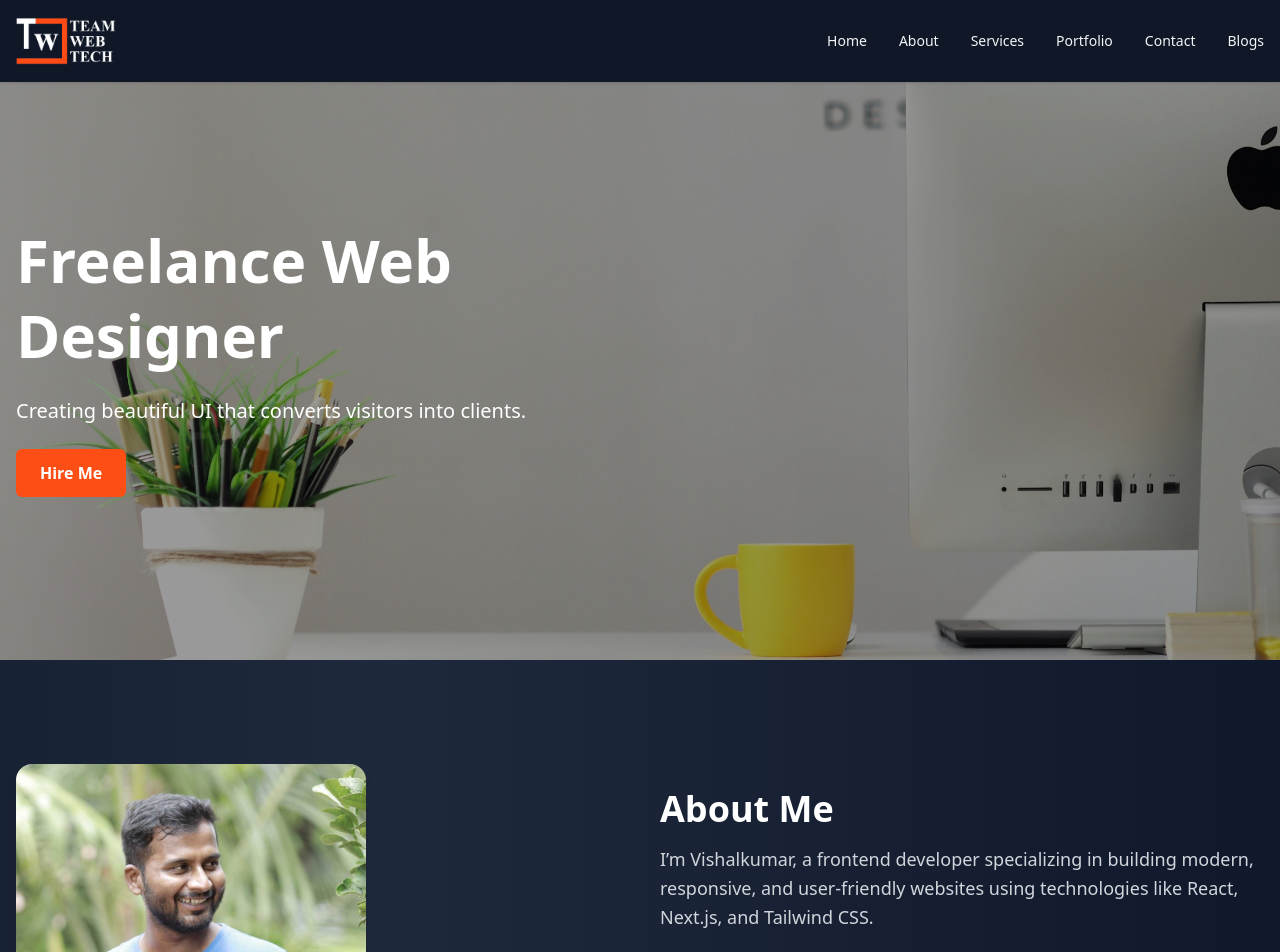
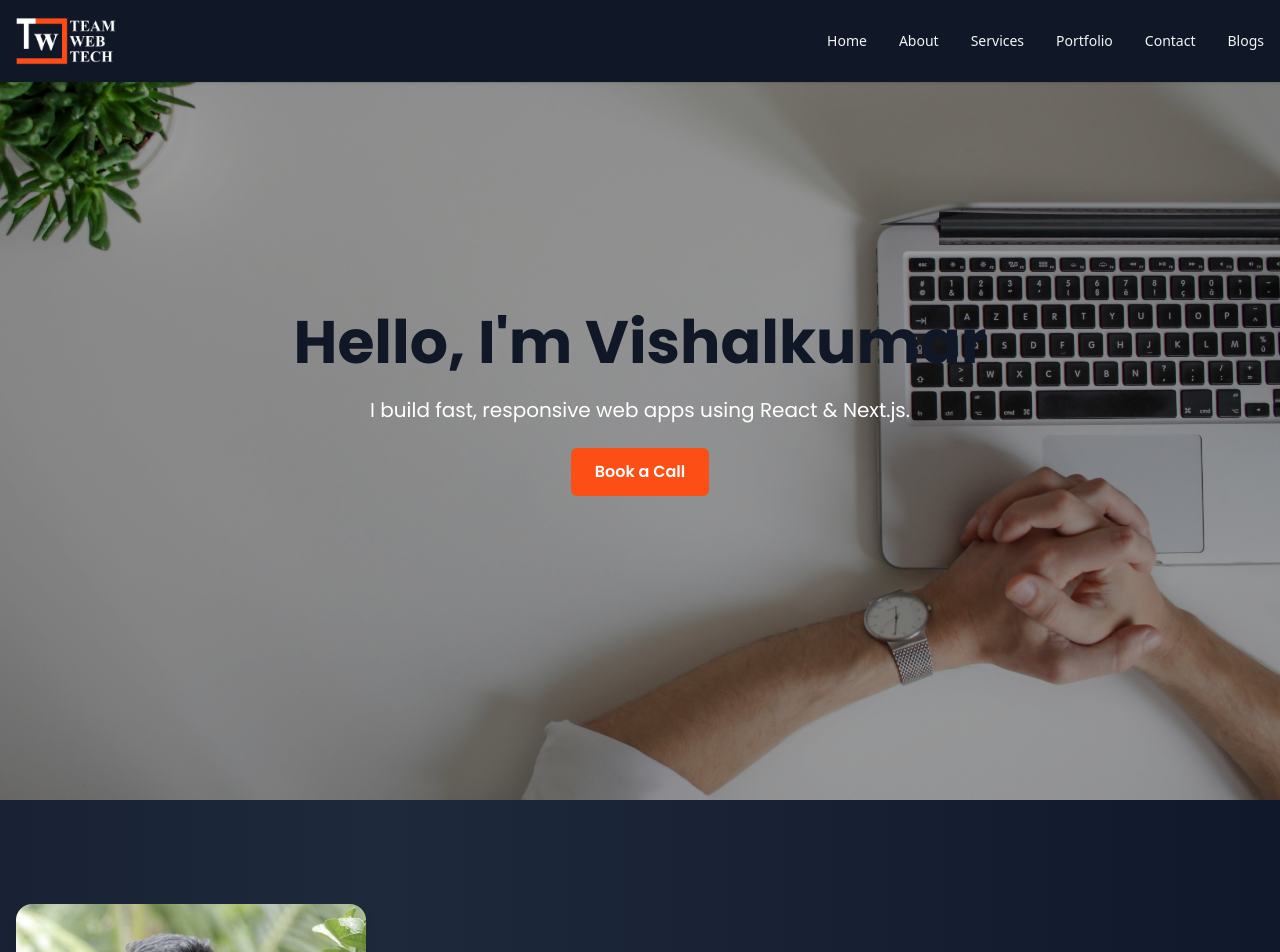
Before and after one commit to vishalskv/TheWebTech, a Next.js app: page / in a window 1280 px wide. Shown: the top 952 px of the page. Built offline with nearby package versions, Linux system fonts and the light colour scheme.

Commit message:
about us section added

```diff
--- a/src/app/Components/AboutUs/index.tsx
+++ b/src/app/Components/AboutUs/index.tsx
@@ -1,6 +1,6 @@
 "use client";
 import Image from "next/image";
-import Link from "next/link";
+
 import { motion } from "framer-motion";
 import Colors from "@/app/Constant/colors";
 export default function AboutSection() {
@@ -66,8 +66,11 @@ export default function AboutSection() {
                 transition={{ duration: 0.7, ease: "easeOut", delay: 0.2 }}
                 viewport={{ once: true }}
               >
-                <h2 className="text-3xl md:text-4xl font-bold text-white mb-4">
-                  About Me
+                <h2
+                  className="text-3xl md:text-4xl font-bold text-white mb-4"
+                  style={{ color: Colors?.white }}
+                >
+                  {member.name}
                 </h2>
                 <p className="text-gray-300 text-base md:text-lg mb-4 leading-relaxed">
                   {member.description1}
@@ -75,13 +78,13 @@ export default function AboutSection() {
                 <p className="text-gray-400 text-base md:text-lg mb-6 leading-relaxed">
                   {member.description2}
                 </p>
-                <Link
+                {/* <Link
                   href="/contact"
                   style={{ backgroundColor: Colors?.primary }}
                   className={`inline-block text-white px-6 py-3 rounded-md font-semibold hover:bg-blue-700 transition`}
                 >
                   Contact Me
-                </Link>
+                </Link> */}
               </motion.div>
             </>
           ) : (
@@ -92,8 +95,11 @@ export default function AboutSection() {
                 transition={{ duration: 0.7, ease: "easeOut", delay: 0.2 }}
                 viewport={{ once: true }}
               >
-                <h2 className="text-3xl md:text-4xl font-bold text-white mb-4">
-                  About Me
+                <h2
+                  style={{ color: Colors?.white }}
+                  className="text-3xl md:text-4xl font-bold text-white mb-4"
+                >
+                  {member.name}
                 </h2>
                 <p className="text-gray-300 text-base md:text-lg mb-4 leading-relaxed">
                   {member.description1}
@@ -101,12 +107,13 @@ export default function AboutSection() {
                 <p className="text-gray-400 text-base md:text-lg mb-6 leading-relaxed">
                   {member.description2}
                 </p>
-                <Link
+                {/* <Link
+                  style={{ backgroundColor: Colors?.primary }}
                   href="/contact"
                   className={`inline-block bg-[${Colors?.primary}] text-white px-6 py-3 rounded-md font-semibold hover:bg-blue-700 transition`}
                 >
                   Contact Me
-                </Link>
+                </Link> */}
               </motion.div>
 
               <motion.div
--- a/src/app/Components/Banner/index.tsx
+++ b/src/app/Components/Banner/index.tsx
@@ -1,86 +1,101 @@
 "use client";
-import { useState, useEffect } from "react";
-import { motion } from "framer-motion";
+import { useEffect, useState } from "react";
+import { motion, AnimatePresence } from "framer-motion";
 import { InlineWidget } from "react-calendly";
 import Colors from "@/app/Constant/colors";
+
+export default function HeroSection() {
+  const [isOpen, setIsOpen] = useState(false);
+
   const slides = [
     {
       image: "/images/banner-1.jpg",
-    heading: "I’m Vishalkumar, a Web Developer",
-    subtext: "I build fast and responsive websites for businesses.",
+      title: "Hello, I'm Vishalkumar",
+      description: "I build fast, responsive web apps using React & Next.js.",
     },
     {
       image: "/images/banner-2.jpg",
-    heading: "Freelance Web Designer",
-    subtext: "Creating beautiful UI that converts visitors into clients.",
+      title: "Creative Web Developer",
+      description: "Delivering clean, scalable, and modern UI solutions.",
     },
     {
       image: "/images/photo.avif",
-    heading: "React.js & Next.js Expert",
-    subtext: "Modern frontend solutions for growing startups.",
+      title: "Build with Performance",
+      description: "Optimized user experience with fast-loading interfaces.",
     },
   ];
 
-export default function HeroSection() {
-  const [current, setCurrent] = useState(0);
-  const [isOpen, setIsOpen] = useState(false);
-  // Auto-rotate every 5 seconds
+  const [bgIndex, setBgIndex] = useState(0);
+
   useEffect(() => {
-    const timer = setInterval(() => {
-      setCurrent((prev) => (prev + 1) % slides.length);
-    }, 5000);
-    return () => clearInterval(timer);
+    const interval = setInterval(() => {
+      setBgIndex((prev) => (prev + 1) % slides.length);
+    }, 8000); // every 8 seconds
+    return () => clearInterval(interval);
   }, []);
 
-  const slide = slides[current];
+  return (
+    <section className="relative w-full min-h-screen flex items-center justify-center overflow-hidden text-white">
+      {/* Background Images */}
+      {slides.map((slide, i) => (
+        <div
+          key={i}
+          className={`absolute inset-0 bg-cover bg-center transition-opacity duration-1000 ease-in-out z-[-2] ${
+            i === bgIndex ? "opacity-100" : "opacity-0"
+          }`}
+          style={{ backgroundImage: `url(${slide.image})` }}
+        />
+      ))}
 
-  return (
-    <section
-      className="w-full bg-cover bg-center bg-no-repeat min-h-[600px] flex items-center transition-all duration-1000 mt-[60px]"
-      style={{
-        backgroundImage: `url(${slide.image})`,
-      }}
+      {/* Overlay */}
+      <div className="absolute inset-0 bg-black/40 z-[-1]" />
+
+      {/* Slide Content */}
+      <div className="relative text-center z-10 px-6 max-w-3xl">
+        <AnimatePresence mode="wait">
+          <motion.div
+            key={bgIndex}
+            initial={{ opacity: 0, y: 20 }}
+            animate={{ opacity: 1, y: 0 }}
+            exit={{ opacity: 0, y: -20 }}
+            transition={{ duration: 0.8 }}
           >
-      {/* Dark overlay */}
-      <div className="w-full min-h-[600px] bg-black/40 flex items-center">
-        <div className="max-w-7xl mx-auto px-4 w-full">
-          <motion.div
-            key={current} // triggers animation on change
-            className={`text-[${Colors?.white}] max-w-2xl`}
-            initial={{ opacity: 0, y: 40 }}
-            animate={{ opacity: 1, y: 0 }}
-            transition={{ duration: 0.8, ease: "easeOut" }}
+            <h1 className="text-4xl md:text-6xl font-bold leading-tight mb-4">
+              <span
+                style={{ color: Colors?.secondary }}
+                className={`text-[${Colors?.primary}]`}
               >
-            <h1 className="text-4xl md:text-6xl font-bold mb-6 leading-tight">
-              {slide.heading}
+                {slides[bgIndex].title}
+              </span>
             </h1>
-            <p className={`text-lg md:text-xl mb-6 text-[${Colors?.white}]`}>
-              {slide.subtext}
+            <p className="text-lg md:text-xl mb-6">
+              {slides[bgIndex].description}
             </p>
-            <button
+            <motion.button
               style={{ backgroundColor: Colors?.primary }}
               onClick={() => setIsOpen(true)}
-              className={`cursor-pointer inline-block  text-[${Colors?.white}] px-6 py-3 rounded-md font-semibold hover:bg-blue-700 transition`}
+              whileHover={{ scale: 1.05 }}
+              whileTap={{ scale: 0.95 }}
+              className="text-white px-6 py-3 rounded-md font-semibold hover:bg-opacity-80 transition"
             >
-              Hire Me
-            </button>
+              Book a Call
+            </motion.button>
           </motion.div>
+        </AnimatePresence>
       </div>
-      </div>
+
+      {/* Calendly Modal */}
       {isOpen && (
         <div className="fixed inset-0 bg-black/70 z-50 flex items-center justify-center p-4">
           <div className="bg-gray-900 rounded-xl shadow-lg w-full max-w-3xl relative overflow-hidden">
-            {/* Close Button */}
             <button
               onClick={() => setIsOpen(false)}
               className="absolute top-2 right-2 text-white text-xl font-bold hover:text-red-500 transition"
             >
               &times;
             </button>
-
-            {/* Calendly Inline Widget */}
             <InlineWidget
-              url="https://calendly.com/vishal-skv-21" // change this
+              url="https://calendly.com/vishal-skv-21"
               styles={{ height: "600px" }}
             />
           </div>
--- a/src/app/Constant/colors.tsx
+++ b/src/app/Constant/colors.tsx
@@ -1,5 +1,6 @@
 const colors = {
   primary: "rgb(253,78,21)",
+  secondary: "rgb(16 24 40)",
   white: "rgb(255,255,255)",
   black: "rgb(0,0,0)",
 };
--- a/src/app/globals.css
+++ b/src/app/globals.css
@@ -10,6 +10,7 @@ body {
   background-size: 300% 300%;
   animation: gradientShift 15s ease-in-out infinite;
   min-height: 100vh;
+  font-family: poppins;
 }
 
 
--- a/src/app/page.tsx
+++ b/src/app/page.tsx
@@ -1,3 +1,4 @@
+"use client";
 import Banner from "@/app/Components/Banner";
 import AboutUs from "@/app/Components/AboutUs";
 import ServicesSection from "./Components/ServicesSection";
```
Lines whose indentation alone changed are shown as unchanged.
